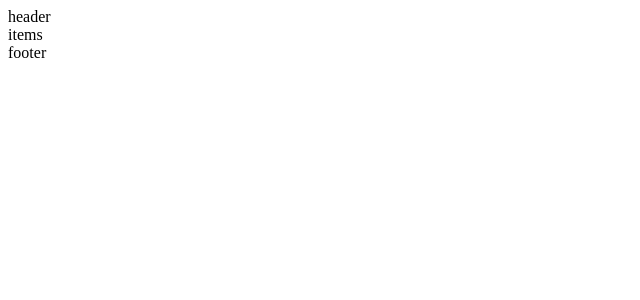
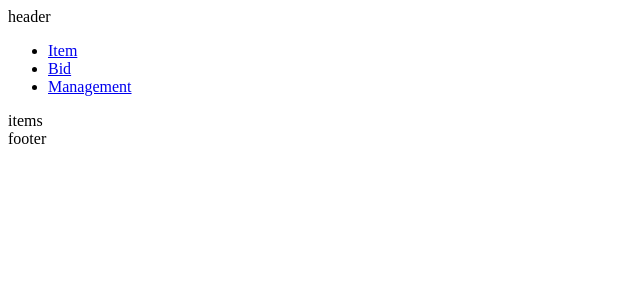
Before and after one commit to justinaus/jbay, a Vue app: page /items in a window 1280 px wide. Shown: the top 300 px of the page, without its empty margins (0-640 px from the left). Built offline with nearby package versions, Linux system fonts and the light colour scheme.

Commit message:
Add menu

```diff
--- a/src/components/layout/header/Header.vue
+++ b/src/components/layout/header/Header.vue
@@ -1,11 +1,30 @@
 <template>
   <div>
     header
+    <ul>
+      <MenuItem v-for="item in menuDataList" :key="item.menuId"
+        :text="item.text"
+        :link="item.link" />
+    </ul>
   </div>
 </template>
 
 <script>
+import MenuItem from './MenuItem'
+
+import { menu as adminMenu } from '@/constants/admin/menu'
+
 export default {
-
+  components: {
+    MenuItem,
+  },
+  data() {
+    return {
+      menuDataList: [],
+    }
+  },
+  beforeMount() {
+    this.menuDataList = adminMenu;
+  }
 }
 </script>
--- /dev/null
+++ b/src/components/layout/header/MenuItem.vue
@@ -0,0 +1,14 @@
+<template>
+  <li>
+    <router-link :to='link'>{{ text }}</router-link>
+  </li>
+</template>
+
+<script>
+export default {
+  props: {
+    text: String,
+    link: String,
+  },
+}
+</script>
--- /dev/null
+++ b/src/constants/admin/menu.js
@@ -0,0 +1,26 @@
+import routerPath from '@/router/routerPath'
+import menuId from '../menuId'
+
+const menu = [
+  {
+    id: menuId.ITEM,
+    text: 'Item',
+    link: routerPath.ITEMS,
+  },
+  {
+    id: menuId.BID,
+    text: 'Bid',
+    link: routerPath.BIDS,
+  },
+  {
+    id: menuId.MANAGEMENT,
+    text: 'Management',
+    link: routerPath.MANAGEMENT_USERS,
+    arrSub: [
+      { id: menuId.MANAGEMENT_USER, text: 'User', link: routerPath.MANAGEMENT_USERS },
+      { id: menuId.MANAGEMENT_ETC, text: 'Etc', link: routerPath.MANAGEMENT_ETC },
+    ]
+  }
+]
+
+export { menu }
--- /dev/null
+++ b/src/pages/admin/bid/Bid.vue
@@ -0,0 +1,15 @@
+<template>
+  <PageLayout>
+    bid
+  </PageLayout>
+</template>
+
+<script>
+import PageLayout from '@/components/layout/PageLayout'
+
+export default {
+  components: {
+    PageLayout,
+  }
+}
+</script>
--- /dev/null
+++ b/src/pages/admin/bid/Bids.vue
@@ -0,0 +1,15 @@
+<template>
+  <PageLayout>
+    bids
+  </PageLayout>
+</template>
+
+<script>
+import PageLayout from '@/components/layout/PageLayout'
+
+export default {
+  components: {
+    PageLayout,
+  }
+}
+</script>
--- /dev/null
+++ b/src/pages/admin/management/etc/Etc.vue
@@ -0,0 +1,15 @@
+<template>
+  <PageLayout>
+    etc
+  </PageLayout>
+</template>
+
+<script>
+import PageLayout from '@/components/layout/PageLayout'
+
+export default {
+  components: {
+    PageLayout,
+  }
+}
+</script>
--- /dev/null
+++ b/src/pages/admin/management/user/User.vue
@@ -0,0 +1,15 @@
+<template>
+  <PageLayout>
+    user
+  </PageLayout>
+</template>
+
+<script>
+import PageLayout from '@/components/layout/PageLayout'
+
+export default {
+  components: {
+    PageLayout,
+  }
+}
+</script>
--- /dev/null
+++ b/src/pages/admin/management/user/Users.vue
@@ -0,0 +1,15 @@
+<template>
+  <PageLayout>
+    users
+  </PageLayout>
+</template>
+
+<script>
+import PageLayout from '@/components/layout/PageLayout'
+
+export default {
+  components: {
+    PageLayout,
+  }
+}
+</script>
--- a/src/router/routerPath.js
+++ b/src/router/routerPath.js
@@ -3,6 +3,14 @@ const routerPath = {
 
   ITEMS: '/items',
   ITEM: '/item',
+
+  BIDS: '/bids',
+  BID: '/bid',
+
+  MANAGEMENT_USERS: '/users',
+  MANAGEMENT_USER: '/user',
+
+  MANAGEMENT_ETC: '/etc',
 }
 
 export default routerPath;
```
Also changed, not shown: src/router/router.js (+20 -0 lines).
